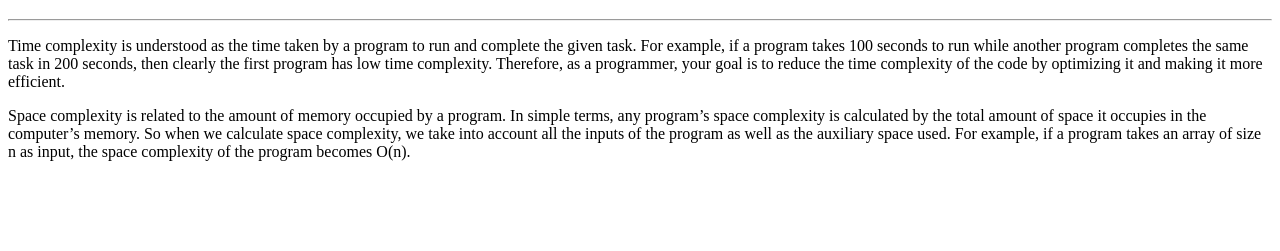
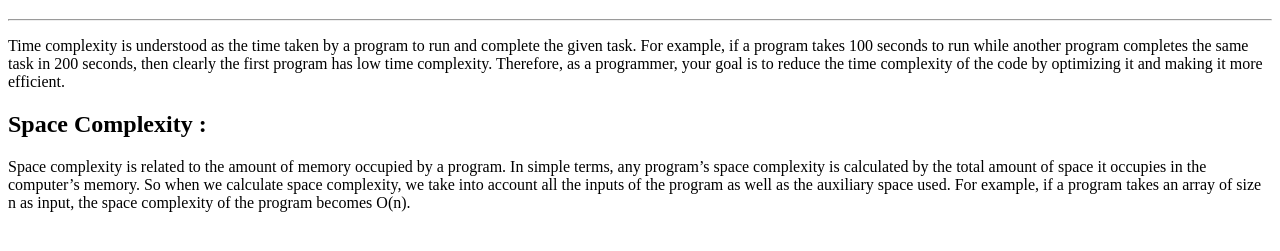
Before and after one commit to acciojob/time-and-space-complexity-satishvatturu, a website: page main.html in a window 1280 px wide. Shown: the part 61-312 px from the top of the page. Drawn offline with Linux system fonts and the light colour scheme.

Commit message:
created a submission

```diff
--- a/main.html
+++ b/main.html
@@ -12,7 +12,7 @@
 	<hr>
 	<p>Time complexity is understood as the time taken by a program to run and complete the given task. For example, if a program takes 100 seconds to run while another program completes the same task in 200 seconds, then clearly the first program has low time complexity. Therefore, as a programmer, your goal is to reduce the time complexity of the code by optimizing it and making it more efficient.</p>
 
-	<p> Space complexity is related to the amount of memory occupied by a program. In simple terms, any program’s space complexity is calculated by the total amount of space it occupies in the computer’s memory. So when we calculate space complexity, we take into account all the inputs of the program as well as the auxiliary space used. For example, if a program takes an array of size n as input, the space complexity of the program becomes O(n).</p>
+	<h2>Space Complexity : </h2> <p> Space complexity is related to the amount of memory occupied by a program. In simple terms, any program’s space complexity is calculated by the total amount of space it occupies in the computer’s memory. So when we calculate space complexity, we take into account all the inputs of the program as well as the auxiliary space used. For example, if a program takes an array of size n as input, the space complexity of the program becomes O(n).</p>
 	<script type="text/javascript" src="./script.js">
 </script>
 
```
